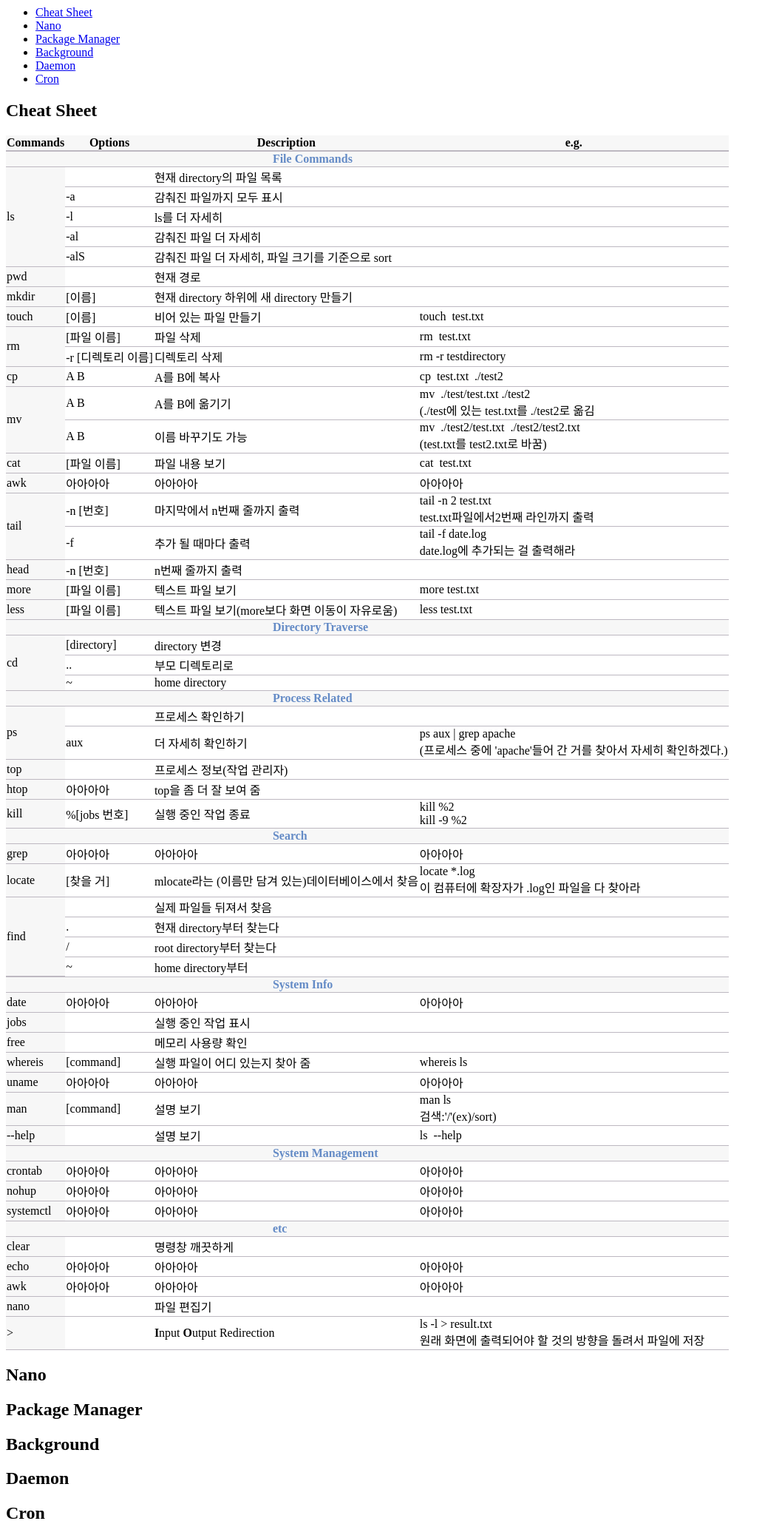
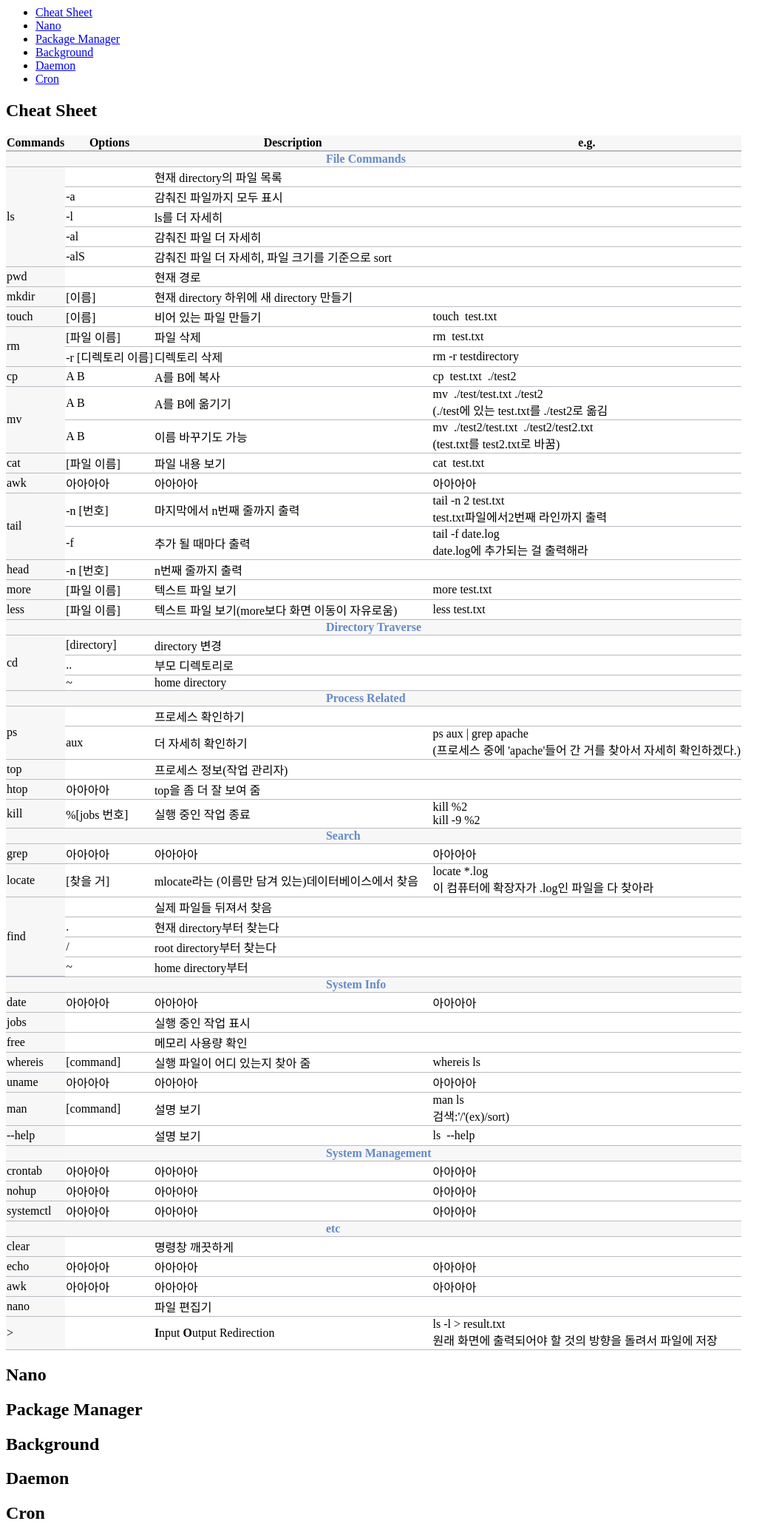
Before and after one commit to finddme/finddme.github.io, a Jekyll site: the page built from _posts/2022-01-12-Linux.md, in a window 1280 px wide. Shown: the whole page at 74% size, without its empty margins (0-1058 px from the left). Built offline with Jekyll 4.4.1, drawn with Linux system fonts in a browser that asks for light colours.

Commit message:
Update 2022-01-12-Linux.md

```diff
--- a/_posts/2022-01-12-Linux.md
+++ b/_posts/2022-01-12-Linux.md
@@ -44,7 +44,7 @@
    <body>
      <table style="border-collapse:collapse">
        <tr><th class="line4" bgcolor="#F8F7F9">Commands</th><th class="line4">Options</th><th class="line4">Description</th><th class="line4">e.g.</th></tr>
-       <tr><td class="line3"> </td><td class="line3"> </td><td class="line3">&nbsp;&nbsp;&nbsp;&nbsp;&nbsp;&nbsp;&nbsp;&nbsp;&nbsp;&nbsp;&nbsp;&nbsp;&nbsp;&nbsp;&nbsp;&nbsp;&nbsp;&nbsp;&nbsp;&nbsp;&nbsp;&nbsp;&nbsp;&nbsp;&nbsp;&nbsp;&nbsp;&nbsp;&nbsp;&nbsp;&nbsp;&nbsp;&nbsp;&nbsp;&nbsp;&nbsp;&nbsp;&nbsp;&nbsp;&nbsp;<span style="color:#648BC6; font-weight: bold;">File Commands</span></td><td class="line3"> </td></tr>
+       <tr><td class="line3"> </td><td class="line3"> </td><td class="line3">&nbsp;&nbsp;&nbsp;&nbsp;&nbsp;&nbsp;&nbsp;&nbsp;&nbsp;&nbsp;&nbsp;&nbsp;&nbsp;&nbsp;&nbsp;&nbsp;&nbsp;&nbsp;&nbsp;&nbsp;&nbsp;&nbsp;&nbsp;&nbsp;&nbsp;&nbsp;&nbsp;&nbsp;&nbsp;&nbsp;&nbsp;&nbsp;&nbsp;&nbsp;&nbsp;&nbsp;&nbsp;&nbsp;&nbsp;&nbsp;&nbsp;&nbsp;&nbsp;&nbsp;&nbsp;&nbsp;&nbsp;&nbsp;&nbsp;&nbsp;&nbsp;&nbsp;&nbsp;&nbsp;&nbsp;&nbsp;&nbsp;&nbsp;<span style="color:#648BC6; font-weight: bold;">File Commands</span></td><td class="line3"> </td></tr>
        <tr><td class="line3" rowspan="5">ls</td><td class="line"> </td><td class="line">현재 directory의 파일 목록</td><td class="line"> </td></tr>
        <tr><td class="line">-a</td><td class="line">감춰진 파일까지 모두 표시</td><td class="line"> </td></tr>
        <tr><td class="line">-l</td><td class="line">ls를 더 자세히</td><td class="line"> </td></tr>
@@ -65,24 +65,24 @@
        <tr><td class="line3" rowspan="1">head</td><td class="line">-n [번호]</td><td class="line">n번째 줄까지 출력</td><td class="line"> </td></tr>
        <tr><td class="line3" rowspan="1">more</td><td class="line">[파일 이름]</td><td class="line">텍스트 파일 보기</td><td class="line">more test&#46;txt</td></tr>
        <tr><td class="line3" rowspan="1">less</td><td class="line">[파일 이름]</td><td class="line">텍스트 파일 보기(more보다 화면 이동이 자유로움)</td><td class="line">less test&#46;txt</td></tr>
-       <tr><td class="line3"> </td><td class="line3"> </td><td class="line3">&nbsp;&nbsp;&nbsp;&nbsp;&nbsp;&nbsp;&nbsp;&nbsp;&nbsp;&nbsp;&nbsp;&nbsp;&nbsp;&nbsp;&nbsp;&nbsp;&nbsp;&nbsp;&nbsp;&nbsp;&nbsp;&nbsp;&nbsp;&nbsp;&nbsp;&nbsp;&nbsp;&nbsp;&nbsp;&nbsp;&nbsp;&nbsp;&nbsp;&nbsp;&nbsp;&nbsp;&nbsp;&nbsp;&nbsp;&nbsp;<span style="color:#648BC6; font-weight: bold;">Directory Traverse</span></td><td class="line3"></td></tr>
+       <tr><td class="line3"> </td><td class="line3"> </td><td class="line3">&nbsp;&nbsp;&nbsp;&nbsp;&nbsp;&nbsp;&nbsp;&nbsp;&nbsp;&nbsp;&nbsp;&nbsp;&nbsp;&nbsp;&nbsp;&nbsp;&nbsp;&nbsp;&nbsp;&nbsp;&nbsp;&nbsp;&nbsp;&nbsp;&nbsp;&nbsp;&nbsp;&nbsp;&nbsp;&nbsp;&nbsp;&nbsp;&nbsp;&nbsp;&nbsp;&nbsp;&nbsp;&nbsp;&nbsp;&nbsp;&nbsp;&nbsp;&nbsp;&nbsp;&nbsp;&nbsp;&nbsp;&nbsp;&nbsp;&nbsp;&nbsp;&nbsp;&nbsp;&nbsp;&nbsp;&nbsp;&nbsp;&nbsp;<span style="color:#648BC6; font-weight: bold;">Directory Traverse</span></td><td class="line3"></td></tr>
        <tr><td class="line3" rowspan="3">cd</td><td class="line">[directory]</td><td class="line">directory 변경</td><td class="line"> </td></tr>
        <tr><td class="line">..</td><td class="line">부모 디렉토리로</td><td class="line"> </td></tr>
        <tr><td class="line">~</td><td class="line">home directory</td><td class="line"> </td></tr>
-       <tr><td class="line3"> </td><td class="line3"> </td><td class="line3">&nbsp;&nbsp;&nbsp;&nbsp;&nbsp;&nbsp;&nbsp;&nbsp;&nbsp;&nbsp;&nbsp;&nbsp;&nbsp;&nbsp;&nbsp;&nbsp;&nbsp;&nbsp;&nbsp;&nbsp;&nbsp;&nbsp;&nbsp;&nbsp;&nbsp;&nbsp;&nbsp;&nbsp;&nbsp;&nbsp;&nbsp;&nbsp;&nbsp;&nbsp;&nbsp;&nbsp;&nbsp;&nbsp;&nbsp;&nbsp;<span style="color:#648BC6; font-weight: bold;">Process Related</span></td><td class="line3"> </td></tr>
+       <tr><td class="line3"> </td><td class="line3"> </td><td class="line3">&nbsp;&nbsp;&nbsp;&nbsp;&nbsp;&nbsp;&nbsp;&nbsp;&nbsp;&nbsp;&nbsp;&nbsp;&nbsp;&nbsp;&nbsp;&nbsp;&nbsp;&nbsp;&nbsp;&nbsp;&nbsp;&nbsp;&nbsp;&nbsp;&nbsp;&nbsp;&nbsp;&nbsp;&nbsp;&nbsp;&nbsp;&nbsp;&nbsp;&nbsp;&nbsp;&nbsp;&nbsp;&nbsp;&nbsp;&nbsp;&nbsp;&nbsp;&nbsp;&nbsp;&nbsp;&nbsp;&nbsp;&nbsp;&nbsp;&nbsp;&nbsp;&nbsp;&nbsp;&nbsp;&nbsp;&nbsp;&nbsp;&nbsp;<span style="color:#648BC6; font-weight: bold;">Process Related</span></td><td class="line3"> </td></tr>
        <tr><td class="line3" rowspan="2">ps</td><td class="line"> </td><td class="line">프로세스 확인하기</td><td class="line"> </td></tr>
        <tr><td class="line">aux</td><td class="line">더 자세히 확인하기</td><td class="line">ps aux &#124; grep apache <br> (프로세스 중에 'apache'들어 간 거를 찾아서 자세히 확인하겠다.)</td></tr>
        <tr><td class="line3" rowspan="1">top</td><td class="line"> </td><td class="line">프로세스 정보(작업 관리자)</td><td class="line"> </td></tr>
        <tr><td class="line3" rowspan="1">htop</td><td class="line">아아아아</td><td class="line">top을 좀 더 잘 보여 줌</td><td class="line"> </td></tr>
        <tr><td class="line3" rowspan="1">kill</td><td class="line">&#37;[jobs 번호]</td><td class="line">실행 중인 작업 종료</td><td class="line">kill &#37;2<br>kill -9 &#37;2</td></tr>
-       <tr><td class="line3"> </td><td class="line3"> </td><td class="line3">&nbsp;&nbsp;&nbsp;&nbsp;&nbsp;&nbsp;&nbsp;&nbsp;&nbsp;&nbsp;&nbsp;&nbsp;&nbsp;&nbsp;&nbsp;&nbsp;&nbsp;&nbsp;&nbsp;&nbsp;&nbsp;&nbsp;&nbsp;&nbsp;&nbsp;&nbsp;&nbsp;&nbsp;&nbsp;&nbsp;&nbsp;&nbsp;&nbsp;&nbsp;&nbsp;&nbsp;&nbsp;&nbsp;&nbsp;&nbsp;<span style="color:#648BC6; font-weight: bold;">Search</span></td><td class="line3"> </td></tr>
+       <tr><td class="line3"> </td><td class="line3"> </td><td class="line3">&nbsp;&nbsp;&nbsp;&nbsp;&nbsp;&nbsp;&nbsp;&nbsp;&nbsp;&nbsp;&nbsp;&nbsp;&nbsp;&nbsp;&nbsp;&nbsp;&nbsp;&nbsp;&nbsp;&nbsp;&nbsp;&nbsp;&nbsp;&nbsp;&nbsp;&nbsp;&nbsp;&nbsp;&nbsp;&nbsp;&nbsp;&nbsp;&nbsp;&nbsp;&nbsp;&nbsp;&nbsp;&nbsp;&nbsp;&nbsp;&nbsp;&nbsp;&nbsp;&nbsp;&nbsp;&nbsp;&nbsp;&nbsp;&nbsp;&nbsp;&nbsp;&nbsp;&nbsp;&nbsp;&nbsp;&nbsp;&nbsp;&nbsp;<span style="color:#648BC6; font-weight: bold;">Search</span></td><td class="line3"> </td></tr>
        <tr><td class="line3" rowspan="1">grep</td><td class="line">아아아아</td><td class="line">아아아아</td><td class="line">아아아아</td></tr>
        <tr><td class="line3" rowspan="1">locate</td><td class="line">[찾을 거]</td><td class="line">mlocate라는 (이름만 담겨 있는)데이터베이스에서 찾음</td><td class="line">locate &#42;&#46;log<br>이 컴퓨터에 확장자가 &#46;log인 파일을 다 찾아라</td></tr>
        <tr><td class="line4" rowspan="4">find</td><td class="line"> </td><td class="line">실제 파일들 뒤져서 찾음</td><td class="line"> </td></tr>
        <tr><td class="line">&#46;</td><td class="line">현재 directory부터 찾는다</td><td class="line"> </td></tr>
        <tr><td class="line">&#47;</td><td class="line">root directory부터 찾는다</td><td class="line"> </td></tr>
        <tr><td class="line">~</td><td class="line">home directory부터 </td><td class="line"> </td></tr>
-       <tr><td class="line3"> </td><td class="line3"> </td><td class="line3">&nbsp;&nbsp;&nbsp;&nbsp;&nbsp;&nbsp;&nbsp;&nbsp;&nbsp;&nbsp;&nbsp;&nbsp;&nbsp;&nbsp;&nbsp;&nbsp;&nbsp;&nbsp;&nbsp;&nbsp;&nbsp;&nbsp;&nbsp;&nbsp;&nbsp;&nbsp;&nbsp;&nbsp;&nbsp;&nbsp;&nbsp;&nbsp;&nbsp;&nbsp;&nbsp;&nbsp;&nbsp;&nbsp;&nbsp;&nbsp;<span style="color:#648BC6; font-weight: bold;">System Info</span></td><td class="line3"> </td></tr>
+       <tr><td class="line3"> </td><td class="line3"> </td><td class="line3">&nbsp;&nbsp;&nbsp;&nbsp;&nbsp;&nbsp;&nbsp;&nbsp;&nbsp;&nbsp;&nbsp;&nbsp;&nbsp;&nbsp;&nbsp;&nbsp;&nbsp;&nbsp;&nbsp;&nbsp;&nbsp;&nbsp;&nbsp;&nbsp;&nbsp;&nbsp;&nbsp;&nbsp;&nbsp;&nbsp;&nbsp;&nbsp;&nbsp;&nbsp;&nbsp;&nbsp;&nbsp;&nbsp;&nbsp;&nbsp;&nbsp;&nbsp;&nbsp;&nbsp;&nbsp;&nbsp;&nbsp;&nbsp;&nbsp;&nbsp;&nbsp;&nbsp;&nbsp;&nbsp;&nbsp;&nbsp;&nbsp;&nbsp;<span style="color:#648BC6; font-weight: bold;">System Info</span></td><td class="line3"> </td></tr>
        <tr><td class="line3" rowspan="1">date</td><td class="line">아아아아</td><td class="line">아아아아</td><td class="line">아아아아</td></tr>
        <tr><td class="line3" rowspan="1">jobs</td><td class="line"> </td><td class="line">실행 중인 작업 표시</td><td class="line"> </td></tr>
        <tr><td class="line3" rowspan="1">free</td><td class="line"> </td><td class="line">메모리 사용량 확인</td><td class="line"> </td></tr>
@@ -90,11 +90,11 @@
        <tr><td class="line3" rowspan="1">uname</td><td class="line">아아아아</td><td class="line">아아아아</td><td class="line">아아아아</td></tr>
        <tr><td class="line3" rowspan="1">man</td><td class="line">[command]</td><td class="line">설명 보기</td><td class="line">man ls<br>검색:'&#47;'(ex)&#47;sort)</td></tr>
        <tr><td class="line3" rowspan="1">--help</td><td class="line"> </td><td class="line">설명 보기</td><td class="line">ls&nbsp;&nbsp;--help</td></tr>
-       <tr><td class="line3"> </td><td class="line3"> </td><td class="line3">&nbsp;&nbsp;&nbsp;&nbsp;&nbsp;&nbsp;&nbsp;&nbsp;&nbsp;&nbsp;&nbsp;&nbsp;&nbsp;&nbsp;&nbsp;&nbsp;&nbsp;&nbsp;&nbsp;&nbsp;&nbsp;&nbsp;&nbsp;&nbsp;&nbsp;&nbsp;&nbsp;&nbsp;&nbsp;&nbsp;&nbsp;&nbsp;&nbsp;&nbsp;&nbsp;&nbsp;&nbsp;&nbsp;&nbsp;&nbsp;<span style="color:#648BC6; font-weight: bold;">System Management</span></td><td class="line3"> </td></tr>
+       <tr><td class="line3"> </td><td class="line3"> </td><td class="line3">&nbsp;&nbsp;&nbsp;&nbsp;&nbsp;&nbsp;&nbsp;&nbsp;&nbsp;&nbsp;&nbsp;&nbsp;&nbsp;&nbsp;&nbsp;&nbsp;&nbsp;&nbsp;&nbsp;&nbsp;&nbsp;&nbsp;&nbsp;&nbsp;&nbsp;&nbsp;&nbsp;&nbsp;&nbsp;&nbsp;&nbsp;&nbsp;&nbsp;&nbsp;&nbsp;&nbsp;&nbsp;&nbsp;&nbsp;&nbsp;&nbsp;&nbsp;&nbsp;&nbsp;&nbsp;&nbsp;&nbsp;&nbsp;&nbsp;&nbsp;&nbsp;&nbsp;&nbsp;&nbsp;&nbsp;&nbsp;&nbsp;&nbsp;<span style="color:#648BC6; font-weight: bold;">System Management</span></td><td class="line3"> </td></tr>
        <tr><td class="line3" rowspan="1">crontab</td><td class="line">아아아아</td><td class="line">아아아아</td><td class="line">아아아아</td></tr>
        <tr><td class="line3" rowspan="1">nohup</td><td class="line">아아아아</td><td class="line">아아아아</td><td class="line">아아아아</td></tr>
        <tr><td class="line3" rowspan="1">systemctl</td><td class="line">아아아아</td><td class="line">아아아아</td><td class="line">아아아아</td></tr>
-       <tr><td class="line3"> </td><td class="line3"> </td><td class="line3">&nbsp;&nbsp;&nbsp;&nbsp;&nbsp;&nbsp;&nbsp;&nbsp;&nbsp;&nbsp;&nbsp;&nbsp;&nbsp;&nbsp;&nbsp;&nbsp;&nbsp;&nbsp;&nbsp;&nbsp;&nbsp;&nbsp;&nbsp;&nbsp;&nbsp;&nbsp;&nbsp;&nbsp;&nbsp;&nbsp;&nbsp;&nbsp;&nbsp;&nbsp;&nbsp;&nbsp;&nbsp;&nbsp;&nbsp;&nbsp;<span style="color:#648BC6; font-weight: bold;">etc&nbsp;</span></td><td class="line3"> </td></tr>
+       <tr><td class="line3"> </td><td class="line3"> </td><td class="line3">&nbsp;&nbsp;&nbsp;&nbsp;&nbsp;&nbsp;&nbsp;&nbsp;&nbsp;&nbsp;&nbsp;&nbsp;&nbsp;&nbsp;&nbsp;&nbsp;&nbsp;&nbsp;&nbsp;&nbsp;&nbsp;&nbsp;&nbsp;&nbsp;&nbsp;&nbsp;&nbsp;&nbsp;&nbsp;&nbsp;&nbsp;&nbsp;&nbsp;&nbsp;&nbsp;&nbsp;&nbsp;&nbsp;&nbsp;&nbsp;&nbsp;&nbsp;&nbsp;&nbsp;&nbsp;&nbsp;&nbsp;&nbsp;&nbsp;&nbsp;&nbsp;&nbsp;&nbsp;&nbsp;&nbsp;&nbsp;&nbsp;&nbsp;<span style="color:#648BC6; font-weight: bold;">etc&nbsp;</span></td><td class="line3"> </td></tr>
        <tr><td class="line3" rowspan="1">clear</td><td class="line"> </td><td class="line">명령창 깨끗하게</td><td class="line"> </td></tr>
        <tr><td class="line3" rowspan="1">echo</td><td class="line">아아아아</td><td class="line">아아아아</td><td class="line">아아아아</td></tr>
        <tr><td class="line3" rowspan="1">awk</td><td class="line">아아아아</td><td class="line">아아아아</td><td class="line">아아아아</td></tr>
```
